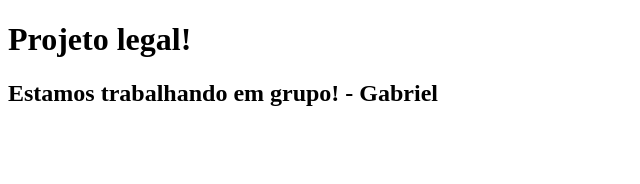
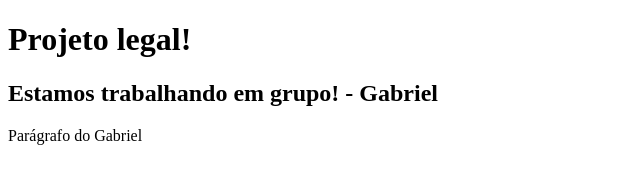
Before and after one commit to Gaizgrol/projeto-em-grupo, a plain HTML site: page index.html in a window 1280 px wide. Shown: the whole page, without its empty margins (0-640 px from the left). Drawn offline with Linux system fonts and the light colour scheme.

Commit message:
<P> Gabriel

```diff
--- a/index.html
+++ b/index.html
@@ -9,5 +9,9 @@
 <body>
     <h1>Projeto legal!</h1>
     <h2>Estamos trabalhando em grupo! - Gabriel</h2>
+
+    <p>
+        Parágrafo do Gabriel
+    </p>
 </body>
 </html>
```
